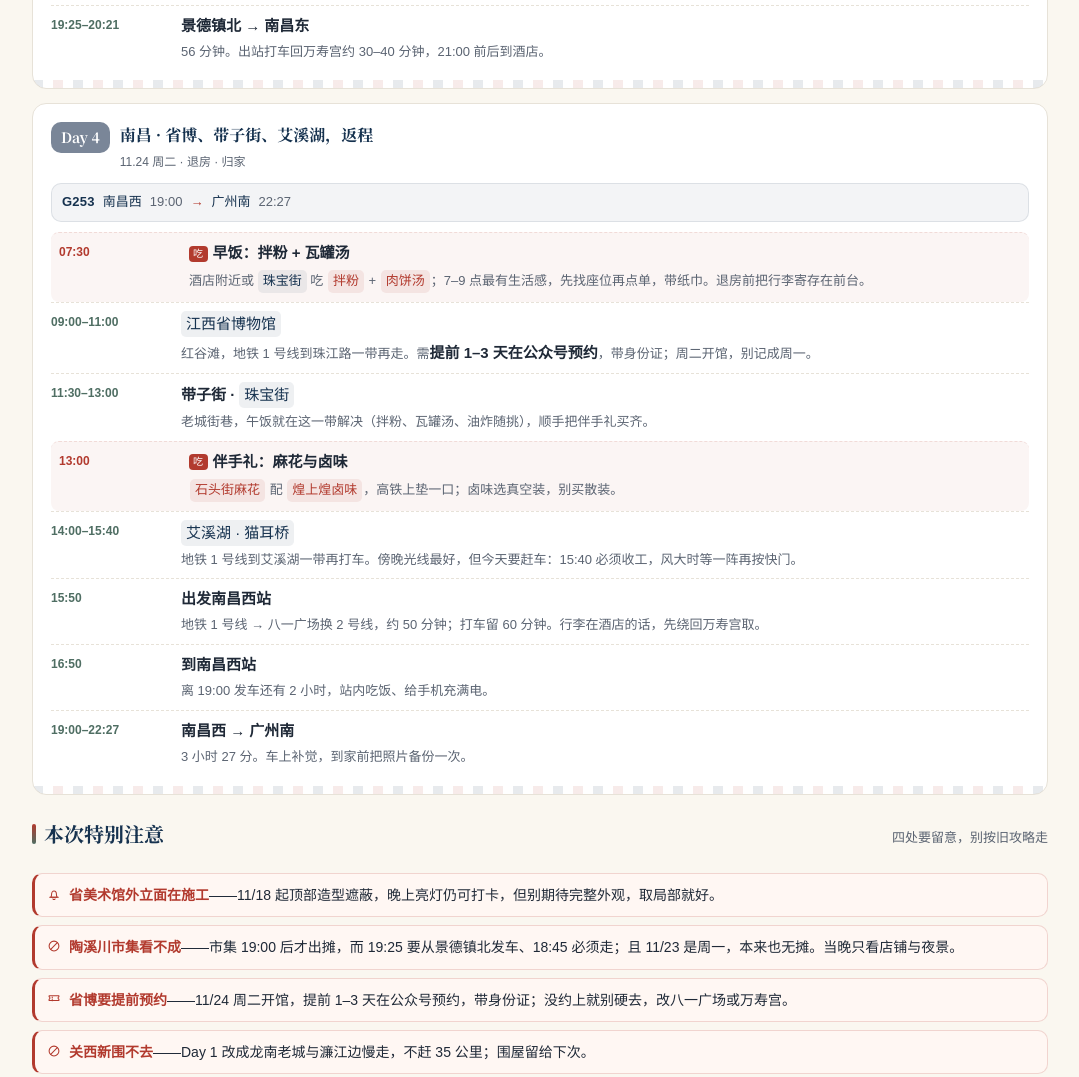
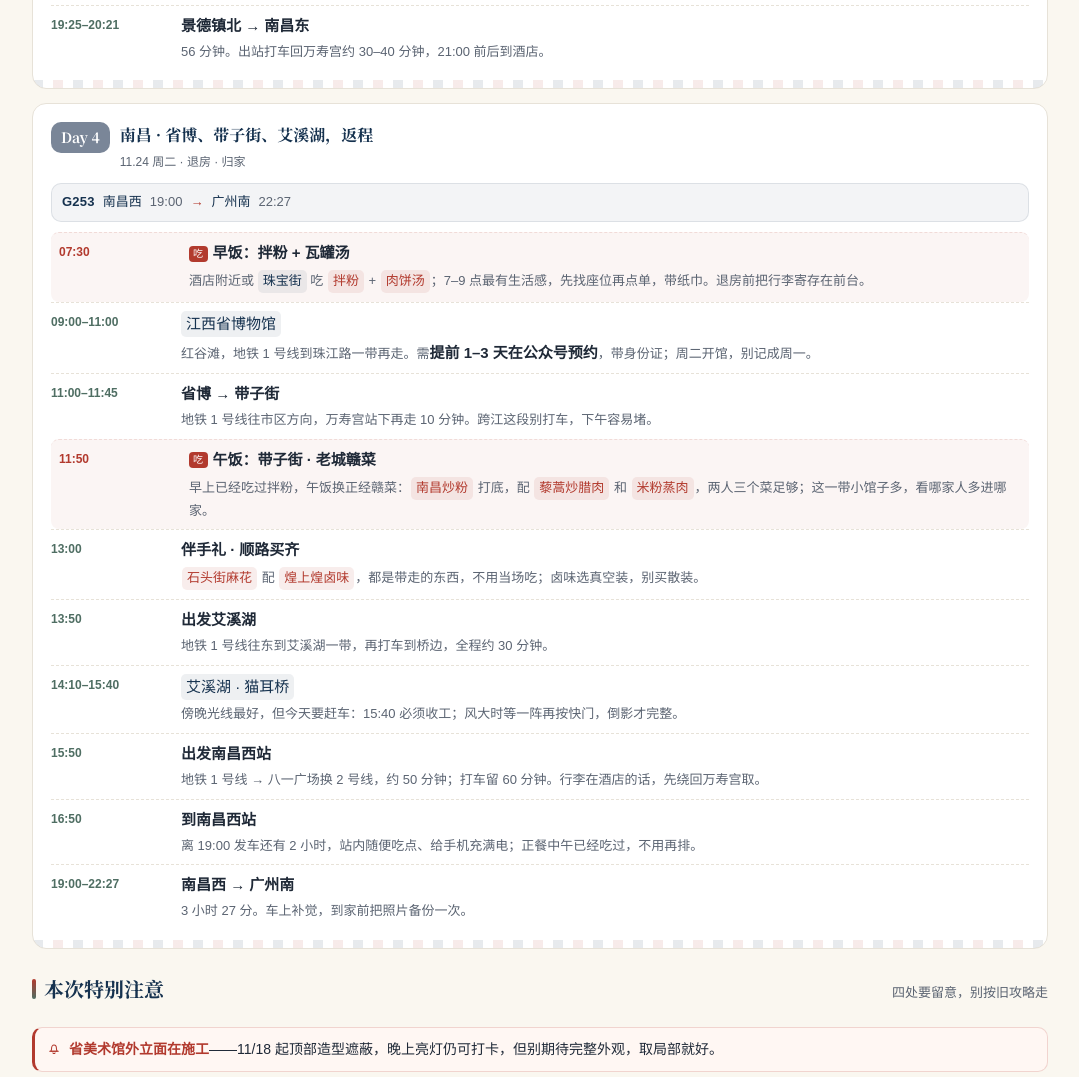
Before and after one commit to Guojx123/nanchang-travel, a plain HTML site: page trip.html in a window 1280 px wide. Shown: the part 2303-3380 px from the top of the page, without its empty margins (100-1179 px from the left). Drawn offline with Linux system fonts and the light colour scheme.

Commit message:
修正第四天午饭：伴手礼误标为吃、午饭与早饭重复
- 11:50 午饭改为带子街老城赣菜（南昌炒粉 + 藜蒿炒腊肉 + 米粉蒸肉）
- 13:00 伴手礼去掉「吃」标记，改为顺路购买
- 补 11:00–11:45 省博到带子街的交通段，艾溪湖顺延到 14:10
- 行程.md 的 Day 4 表与南昌美食表同步
- 缓存升 nanchang-trip-v21

```diff
--- a/js/app.js
+++ b/js/app.js
@@ -663,7 +663,7 @@
 
   /* ---------- PWA：注册 Service Worker + 离线下载 ---------- */
   var OFF_KEY = "nanchang-offline-ok";
-  var CACHE_NAME = "nanchang-trip-v20";   // 必须与 sw.js 的 CACHE 一致，否则离线缓存会被 SW 激活时清理掉
+  var CACHE_NAME = "nanchang-trip-v21";   // 必须与 sw.js 的 CACHE 一致，否则离线缓存会被 SW 激活时清理掉
   var PAGES = ["index.html", "explore.html", "trip.html", "pack.html", "me.html", "food.html"];
   if ("serviceWorker" in navigator) {
     navigator.serviceWorker.register("sw.js").then(function () {
--- a/sw.js
+++ b/sw.js
@@ -7,7 +7,7 @@
  * 维护约定：任何 css/js 改动都要同时升这里的 CACHE 和 js/app.js 的 CACHE_NAME，
  * 否则 activate 会把旧缓存删掉、或老访客一直跑旧脚本。
  */
-var CACHE = "nanchang-trip-v20";
+var CACHE = "nanchang-trip-v21";
 var SHELL = [
   "./",
   "index.html",
--- a/trip.html
+++ b/trip.html
@@ -205,12 +205,16 @@
         <li class="eat"><span class="t">07:30</span><b><span class="eat-flag">吃</span>早饭：拌粉 + 瓦罐汤</b><p>酒店附近或 <a class="spot-link" href="#/p-zhubao" data-detail="p-zhubao">珠宝街</a> 吃 <a class="eat-link" href="#/f-bancen" data-detail="f-bancen">拌粉</a> + <a class="eat-link" href="#/f-waguantang" data-detail="f-waguantang">肉饼汤</a>；7–9 点最有生活感，先找座位再点单，带纸巾。退房前把行李寄存在前台。</p></li>
 
         <li><span class="t">09:00–11:00</span><b><a class="spot-link" href="#/p-provincial-museum" data-detail="p-provincial-museum">江西省博物馆</a></b><p>红谷滩，地铁 1 号线到珠江路一带再走。需<b>提前 1–3 天在公众号预约</b>，带身份证；周二开馆，别记成周一。</p></li>
-        <li><span class="t">11:30–13:00</span><b>带子街 · <a class="spot-link" href="#/p-zhubao" data-detail="p-zhubao">珠宝街</a></b><p>老城街巷，午饭就在这一带解决（拌粉、瓦罐汤、油炸随挑），顺手把伴手礼买齐。</p></li>
-        <li class="eat"><span class="t">13:00</span><b><span class="eat-flag">吃</span>伴手礼：麻花与卤味</b><p><a class="eat-link" href="#/f-shitoujie" data-detail="f-shitoujie">石头街麻花</a> 配 <a class="eat-link" href="#/f-luwei" data-detail="f-luwei">煌上煌卤味</a>，高铁上垫一口；卤味选真空装，别买散装。</p></li>
+        <li><span class="t">11:00–11:45</span><b>省博 → 带子街</b><p>地铁 1 号线往市区方向，万寿宫站下再走 10 分钟。跨江这段别打车，下午容易堵。</p></li>
 
-        <li><span class="t">14:00–15:40</span><b><a class="spot-link" href="#/p-aixihu" data-detail="p-aixihu">艾溪湖 · 猫耳桥</a></b><p>地铁 1 号线到艾溪湖一带再打车。傍晚光线最好，但今天要赶车：15:40 必须收工，风大时等一阵再按快门。</p></li>
+        <li class="eat"><span class="t">11:50</span><b><span class="eat-flag">吃</span>午饭：带子街 · 老城赣菜</b><p>早上已经吃过拌粉，午饭换正经赣菜：<a class="eat-link" href="#/f-chaofen" data-detail="f-chaofen">南昌炒粉</a> 打底，配 <a class="eat-link" href="#/f-lihao" data-detail="f-lihao">藜蒿炒腊肉</a> 和 <a class="eat-link" href="#/f-mifenzhengrou" data-detail="f-mifenzhengrou">米粉蒸肉</a>，两人三个菜足够；这一带小馆子多，看哪家人多进哪家。</p></li>
+        <li><span class="t">13:00</span><b>伴手礼 · 顺路买齐</b><p><a class="eat-link" href="#/f-shitoujie" data-detail="f-shitoujie">石头街麻花</a> 配 <a class="eat-link" href="#/f-luwei" data-detail="f-luwei">煌上煌卤味</a>，都是带走的东西，不用当场吃；卤味选真空装，别买散装。</p></li>
+
+        <li><span class="t">13:50</span><b>出发艾溪湖</b><p>地铁 1 号线往东到艾溪湖一带，再打车到桥边，全程约 30 分钟。</p></li>
+        <li><span class="t">14:10–15:40</span><b><a class="spot-link" href="#/p-aixihu" data-detail="p-aixihu">艾溪湖 · 猫耳桥</a></b><p>傍晚光线最好，但今天要赶车：15:40 必须收工；风大时等一阵再按快门，倒影才完整。</p></li>
+
         <li><span class="t">15:50</span><b>出发南昌西站</b><p>地铁 1 号线 → 八一广场换 2 号线，约 50 分钟；打车留 60 分钟。行李在酒店的话，先绕回万寿宫取。</p></li>
-        <li><span class="t">16:50</span><b>到南昌西站</b><p>离 19:00 发车还有 2 小时，站内吃饭、给手机充满电。</p></li>
+        <li><span class="t">16:50</span><b>到南昌西站</b><p>离 19:00 发车还有 2 小时，站内随便吃点、给手机充满电；正餐中午已经吃过，不用再排。</p></li>
         <li><span class="t">19:00–22:27</span><b>南昌西 → 广州南</b><p>3 小时 27 分。车上补觉，到家前把照片备份一次。</p></li>
       </ul>
     </div>
```
Also changed, not shown: 1 other file.
